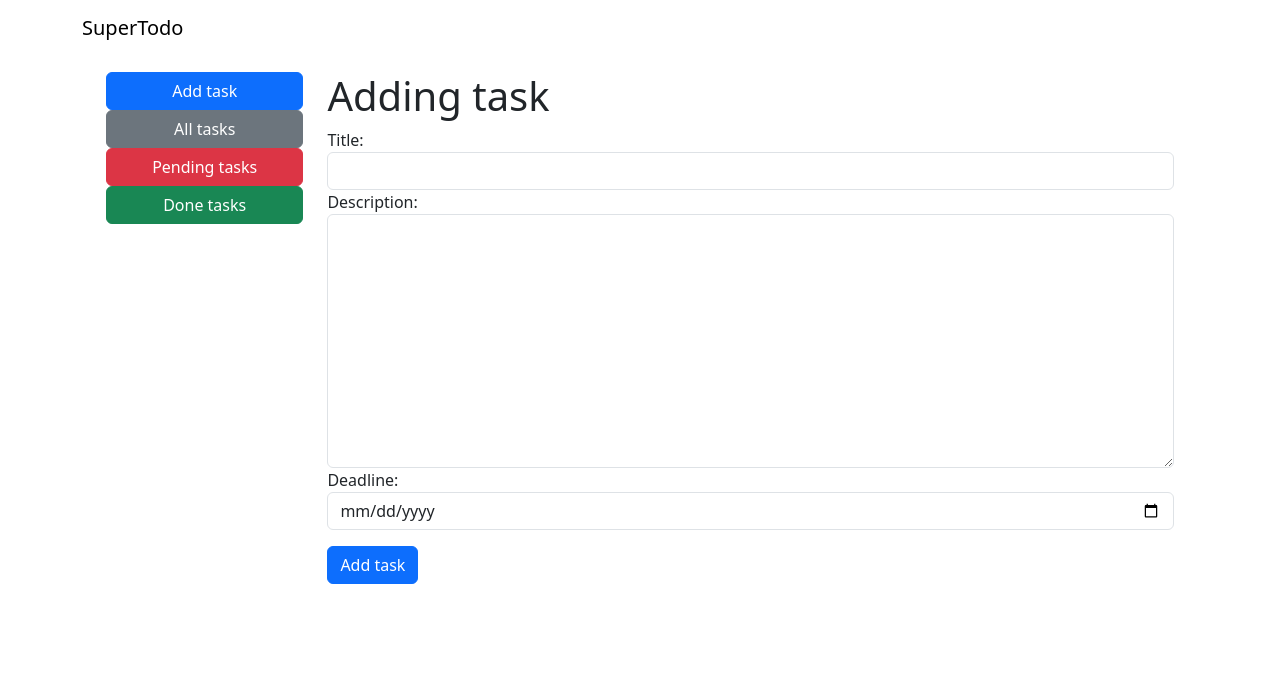
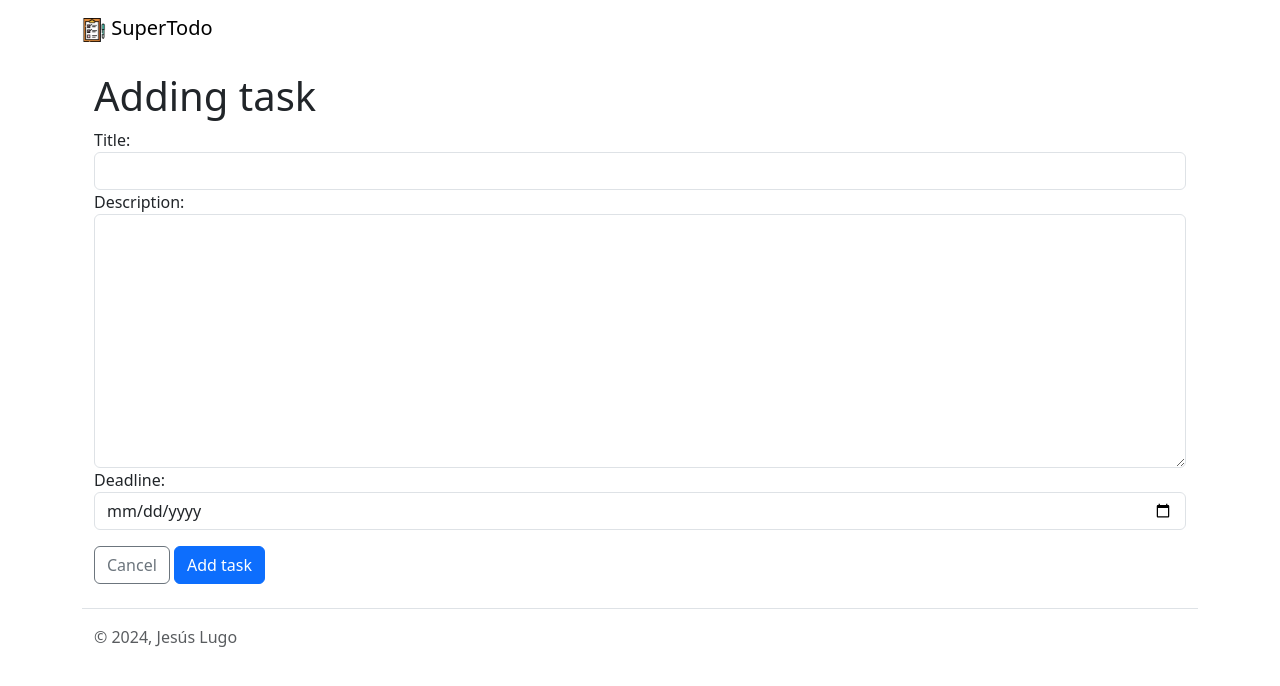
Before and after one commit to JesusLugo2002/DSW-SuperTodo, a Django app: page /tasks/add-task/ in a window 1280 px wide. Shown: the top 686 px of the page. Run offline with Django 5.2, Linux system fonts and the light colour scheme.

Commit message:
Se añade estilo; se corrige posición de la barra lateral; se corrigen títulos; se añade logo, se implementa como favicon e icono de header; se añade footer.

```diff
--- a/main/urls.py
+++ b/main/urls.py
@@ -14,10 +14,12 @@ Including another URLconf
     1. Import the include() function: from django.urls import include, path
     2. Add a URL to urlpatterns:  path('blog/', include('blog.urls'))
 """
+from django.conf import settings
+from django.conf.urls.static import static
 from django.contrib import admin
 from django.urls import path, include
 
 urlpatterns = [
     path('admin/', admin.site.urls),
     path('tasks/', include('tasks.urls'))
-]
+] + static(settings.STATIC_URL, document_root=settings.STATIC_ROOT)
--- a/tasks/models.py
+++ b/tasks/models.py
@@ -6,8 +6,8 @@ class Task(models.Model):
     description = models.TextField(blank=True)
     slug = models.SlugField(primary_key=True, max_length=100)
     deadline = models.DateField(null=True, blank=True)
-    created_at = models.DateField(auto_now_add=True)
-    updated_at = models.DateField(auto_now=True)
+    created_at = models.DateTimeField(auto_now_add=True)
+    updated_at = models.DateTimeField(auto_now=True)
     done = models.BooleanField(default=False)
 
     def __str__(self) -> str:
--- a/tasks/templates/base.html
+++ b/tasks/templates/base.html
@@ -1,26 +1,29 @@
+{% load static %}
+
 <!DOCTYPE html>
 <html lang="en">
 <head>
     <meta charset="UTF-8">
     <meta name="viewport" content="width=device-width, initial-scale=1.0">
     <title>SuperTodo | {% block title %}{% endblock title %}</title>
+    <link rel="shortcut icon" href="{% static "logo.png" %}" type="image/x-icon">
     <link href="https://cdn.jsdelivr.net/npm/bootstrap@5.3.3/dist/css/bootstrap.min.css" rel="stylesheet" integrity="sha384-QWTKZyjpPEjISv5WaRU9OFeRpok6YctnYmDr5pNlyT2bRjXh0JMhjY6hW+ALEwIH" crossorigin="anonymous">
 </head>
 <body class="container">
-    <header class="navbar">
-        <p class="navbar-brand">SuperTodo</p>
+    <header class="navbar mb-3">
+        <a class="navbar-brand" href="{% url "tasks:task-list" %}">
+            <img src="{% static "logo.png" %}" width="24px">
+            SuperTodo
+        </a>
     </header>
-    <main class="container w-100 d-flex">
-        <aside class="container w-25 d-flex flex-column">
-            <a href='{% url "tasks:add-task" %}' class="btn btn-primary">Add task</a>
-            <a href='{% url "tasks:task-list" %}' class="btn btn-secondary">All tasks</a>
-            <a href='{% url "tasks:pending-tasks" %}' class="btn btn-danger">Pending tasks</a>
-            <a href='{% url "tasks:done-tasks" %}' class="btn btn-success">Done tasks</a>
-        </aside>
-        <section class="container w-100">
-            {% block body %}{% endblock body %}
-        </section>
+    <main class="container w-100">
+        {% block body %}{% endblock body %}
     </main>
+    <footer class="footer d-flex flex-wrap justify-content-between align-items-center py-3 my-4 border-top">
+        <div class="container">
+            <p class="col-md-4 mb-0 text-muted">© 2024, Jesús Lugo</p>
+        </div>
+      </footer>
     <script src="https://cdn.jsdelivr.net/npm/bootstrap@5.3.3/dist/js/bootstrap.bundle.min.js" integrity="sha384-YvpcrYf0tY3lHB60NNkmXc5s9fDVZLESaAA55NDzOxhy9GkcIdslK1eN7N6jIeHz" crossorigin="anonymous"></script>
 </body>
 </html>
--- a/tasks/templates/tasks/add-task.html
+++ b/tasks/templates/tasks/add-task.html
@@ -7,6 +7,9 @@
     <form method='POST'>
         {% csrf_token %}
         {{ form }}
-        <input class="btn btn-primary mt-3" type="submit" value="Add task">
+        <div class="mt-3">
+            <a class="btn btn-outline-secondary" href='{% url "tasks:task-list" %}'>Cancel</a>
+            <input class="btn btn-primary" type="submit" value="Add task">
+        </div>
     </form>
 {% endblock body %}
--- a/tasks/templates/tasks/feedback.html
+++ b/tasks/templates/tasks/feedback.html
@@ -3,7 +3,7 @@
 {% block title %}Feedback{% endblock title %}
 
 {% block body %}
-    <h1>{{ message }}</h1>
+    <h3>{{ message }}</h3>
 
-    <a class='btn btn-outline-primary' href='{% url "tasks:task-list" %}'>Back to home</a>
+    <a class='btn btn-outline-primary' href='{% url "tasks:task-list" %}'>Back to task list</a>
 {% endblock body %}
--- a/tasks/views.py
+++ b/tasks/views.py
@@ -1,13 +1,15 @@
 from django.shortcuts import render, redirect
 from django.utils.text import slugify
+from django.db.models import F
 
 from .models import Task
 from .forms import AddTaskForm, EditTaskForm
 
 # Create your views here.
 def task_list(request):
-    tasks = Task.objects.all()
-    return render(request, 'tasks/task-list.html', dict(tasks=tasks))
+    title = 'All tasks'
+    tasks = Task.objects.all().order_by('done', F('deadline').asc(nulls_last=True))
+    return render(request, 'tasks/task-list.html', dict(tasks=tasks, title=title))
 
 def add_task(request):
     if request.method == 'POST':
@@ -15,19 +17,21 @@ def add_task(request):
             task = form.save(commit=False)
             task.slug = slugify(task.title)
             task.save()
-            message = f'Task {task.title} added!'
+            message = f'Task "{task.title}" added!'
             return render(request, 'tasks/feedback.html', dict(message=message))
     else:
         form = AddTaskForm()
     return render(request, 'tasks/add-task.html', dict(form=form))
 
 def done_tasks(request):
-    tasks = Task.objects.filter(done=True)
-    return render(request, 'tasks/task-list.html', dict(tasks=tasks))
+    title = 'Completed tasks'
+    tasks = Task.objects.filter(done=True).order_by(F('deadline').asc(nulls_last=True))
+    return render(request, 'tasks/task-list.html', dict(tasks=tasks, title=title))
 
 def pending_tasks(request):
-    tasks = Task.objects.filter(done=False)
-    return render(request, 'tasks/task-list.html', dict(tasks=tasks))
+    title = 'Pending tasks'
+    tasks = Task.objects.filter(done=False).order_by(F('deadline').asc(nulls_last=True))
+    return render(request, 'tasks/task-list.html', dict(tasks=tasks, title=title))
 
 def task_detail(request, task_slug):
     task = Task.objects.get(slug=task_slug)
@@ -35,7 +39,7 @@ def task_detail(request, task_slug):
 
 def remove_task(request, task_slug):
     task = Task.objects.get(slug=task_slug)
-    message = f'Task {task.title} removed!'
+    message = f'Task "{task.title}" removed!'
     task.delete()
     return render(request, "tasks/feedback.html", dict(message=message))
 
@@ -46,7 +50,7 @@ def edit_task(request, task_slug: str):
             task = form.save(commit=False)
             task.slug = slugify(task.title)
             task.save()
-            message = f'Task {task.title} edited!'
+            message = f'Task "{task.title}" edited!'
             return render(request, 'tasks/feedback.html', dict(message=message))
     else:
         form = EditTaskForm(instance=task)
```
Also changed, not shown: tasks/templates/tasks/task-list.html (+29 -7 lines), tasks/templates/tasks/task/edit-task.html (+5 -2 lines), tasks/templates/tasks/task/task-detail.html (+21 -1 lines), tasks/migrations/0002_alter_task_created_at_alter_task_updated_at.py (added), tasks/static/logo.png (added).
